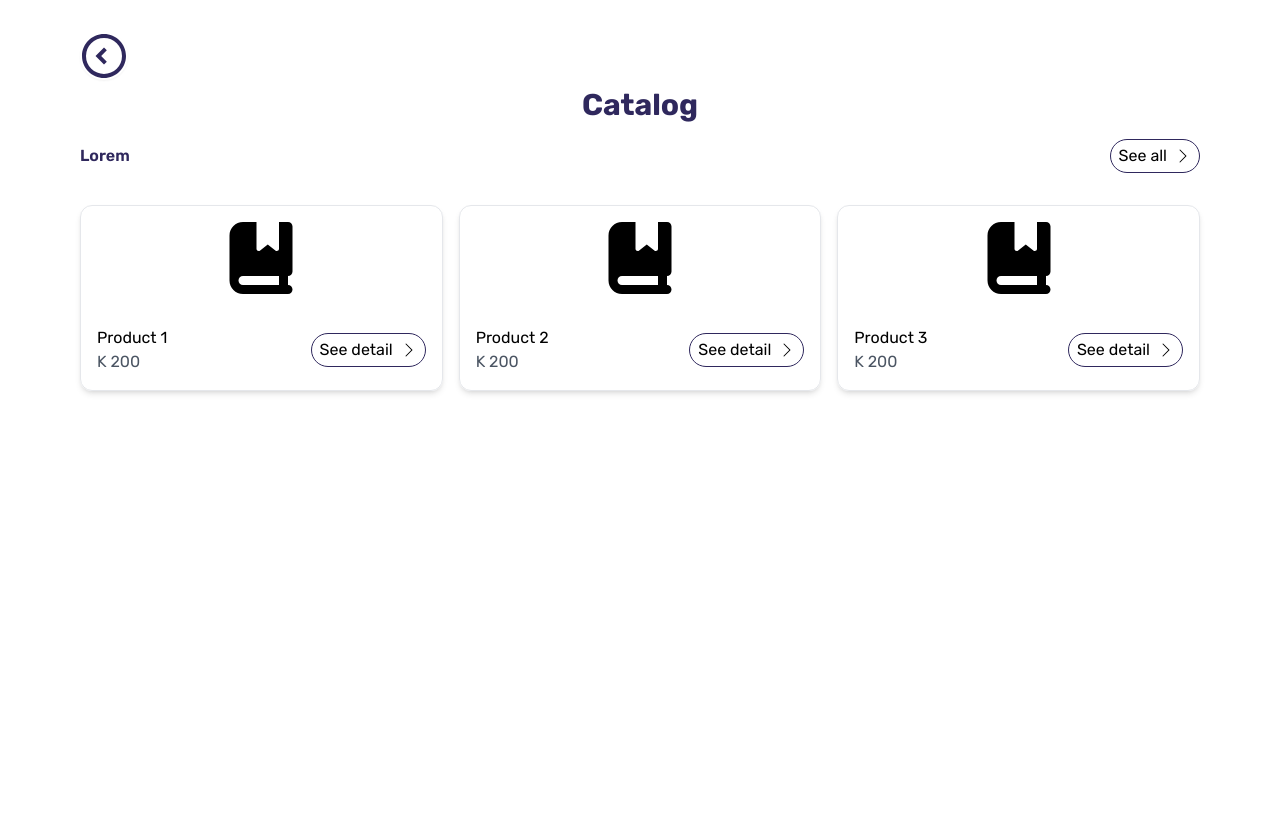
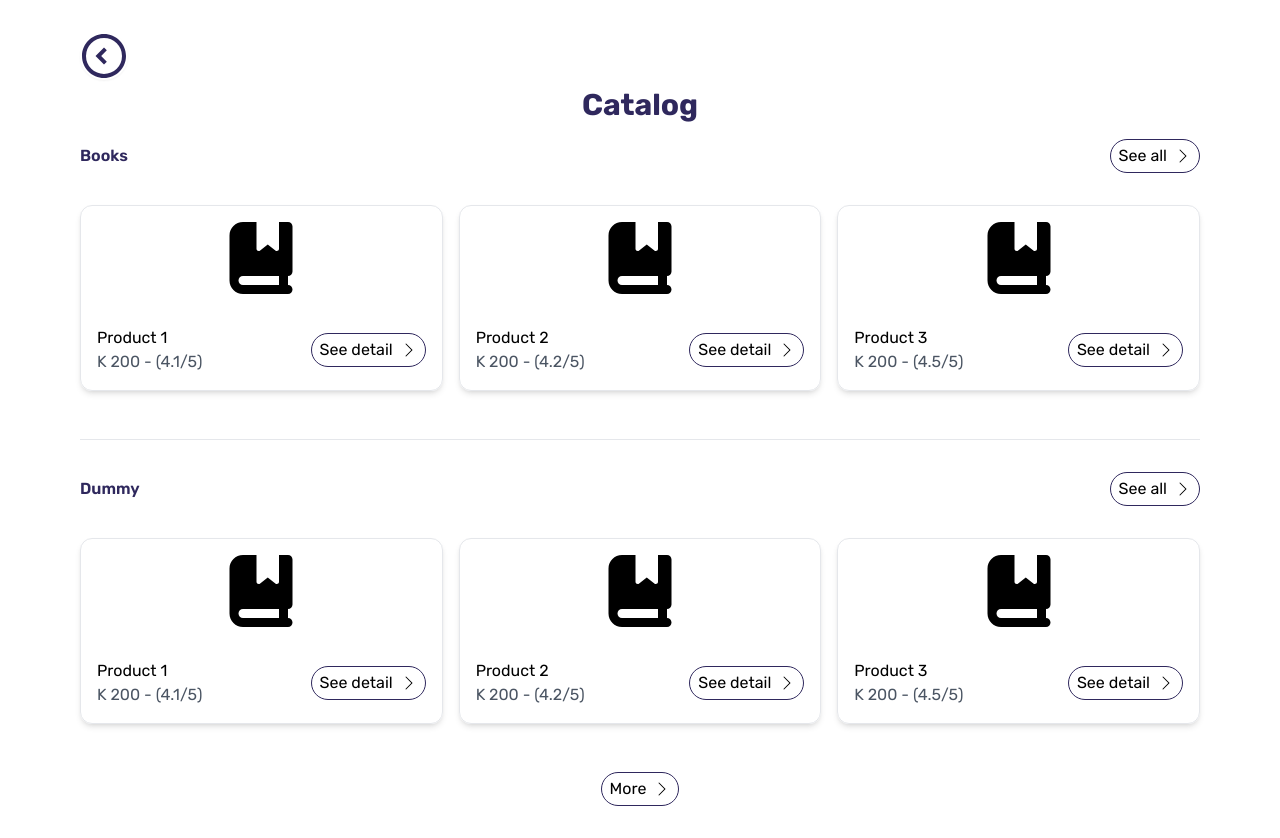
Before and after one commit to convenirtech/Convenir-web, a React (Vite) app: page /catalog in a window 1280 px wide. Before the commit the page ends 800 px from the top, so only its background shows below. Built offline with nearby package versions, Linux system fonts and the light colour scheme.

Commit message:
catalog and router fix

```diff
--- a/src/constants/catalog.jsx
+++ b/src/constants/catalog.jsx
@@ -7,6 +7,7 @@ export const catalog1 = [
     ),
     name: "Product 1",
     price: "200",
+    rating:"4.1"
   },
   {
     image: (
@@ -16,6 +17,7 @@ export const catalog1 = [
     ),
     name: "Product 2",
     price: "200",
+    rating:"4.2"
   },
   {
     image: (
@@ -25,5 +27,6 @@ export const catalog1 = [
     ),
     name: "Product 3",
     price: "200",
+    rating:"4.5"
   },
 ];
--- a/src/pages/Catalog.jsx
+++ b/src/pages/Catalog.jsx
@@ -30,7 +30,62 @@ const Catalog = () => {
         </h1>
         <div className=" w-full flex flex-col mt-4">
           <div className=" w-full items-center flex justify-between">
-            <span className=" text-[#2f285d] font-semibold">Lorem</span>
+            <span className=" text-[#2f285d] font-semibold">Books</span>
+            <button className=" flex group items-center gap-2 rounded-full px-1 md:px-2 md:py-1 border border-[#2f285d] hover:shadow-lg delay-100 duration-300">
+              <span>See all</span>
+              <svg
+                fill="currentColor"
+                viewBox="0 0 16 16"
+                height="1em"
+                width="1em"
+                className=" group-hover:scale-110 duration-300"
+              >
+                <path
+                  fillRule="evenodd"
+                  d="M4.646 1.646a.5.5 0 01.708 0l6 6a.5.5 0 010 .708l-6 6a.5.5 0 01-.708-.708L10.293 8 4.646 2.354a.5.5 0 010-.708z"
+                />
+              </svg>
+            </button>
+          </div>
+          <div className=" grid lg:grid-cols-3 mt-8 gap-4 md:grid-cols-2 border-b pb-12">
+            {catalog1.map((item, i) => (
+              <div
+                key={i}
+                className=" border p-4 rounded-xl grid gap-4 shadow-md hover:shadow-xl duration-300 delay-200"
+              >
+                <div className=" text-7xl flex items-center justify-center">
+                  {item.image}
+                </div>
+                <div className=" w-full justify-between flex items-center mt-4">
+                  <div>
+                    <p>{item.name}</p>
+                    <p className=" text-gray-600">
+                      K {item.price} - ({item.rating}/5)
+                    </p>
+                  </div>
+                  <button className=" flex group items-center gap-2 rounded-full px-1 md:px-2 md:py-1 border border-[#2f285d] hover:shadow-lg delay-100 duration-300">
+                    <span>See detail</span>
+                    <svg
+                      fill="currentColor"
+                      viewBox="0 0 16 16"
+                      height="1em"
+                      width="1em"
+                      className=" group-hover:scale-110 duration-300"
+                    >
+                      <path
+                        fillRule="evenodd"
+                        d="M4.646 1.646a.5.5 0 01.708 0l6 6a.5.5 0 010 .708l-6 6a.5.5 0 01-.708-.708L10.293 8 4.646 2.354a.5.5 0 010-.708z"
+                      />
+                    </svg>
+                  </button>
+                </div>
+              </div>
+            ))}
+          </div>
+        </div>
+        <div className=" w-full flex flex-col mt-8">
+          <div className=" w-full items-center flex justify-between">
+            <span className=" text-[#2f285d] font-semibold">Dummy</span>
             <button className=" flex group items-center gap-2 rounded-full px-1 md:px-2 md:py-1 border border-[#2f285d] hover:shadow-lg delay-100 duration-300">
               <span>See all</span>
               <svg
@@ -49,14 +104,19 @@ const Catalog = () => {
           </div>
           <div className=" grid lg:grid-cols-3 mt-8 gap-4 md:grid-cols-2">
             {catalog1.map((item, i) => (
-              <div key={i} className=" border p-4 rounded-xl grid gap-4 shadow-md hover:shadow-xl duration-300 delay-200">
+              <div
+                key={i}
+                className=" border p-4 rounded-xl grid gap-4 shadow-md hover:shadow-xl duration-300 delay-200"
+              >
                 <div className=" text-7xl flex items-center justify-center">
                   {item.image}
                 </div>
                 <div className=" w-full justify-between flex items-center mt-4">
                   <div>
                     <p>{item.name}</p>
-                    <p className=" text-gray-600">K {item.price}</p>
+                    <p className=" text-gray-600">
+                      K {item.price} - ({item.rating}/5)
+                    </p>
                   </div>
                   <button className=" flex group items-center gap-2 rounded-full px-1 md:px-2 md:py-1 border border-[#2f285d] hover:shadow-lg delay-100 duration-300">
                     <span>See detail</span>
@@ -79,6 +139,23 @@ const Catalog = () => {
           </div>
         </div>
       </main>
+      <div className=" w-full items-center justify-center flex mt-12">
+        <button className=" flex group items-center gap-2 rounded-full px-2 md:px-2 md:py-1 border border-[#2f285d] hover:shadow-lg delay-100 duration-300">
+          <span>More</span>
+          <svg
+            fill="currentColor"
+            viewBox="0 0 16 16"
+            height="1em"
+            width="1em"
+            className=" group-hover:scale-110 duration-300"
+          >
+            <path
+              fillRule="evenodd"
+              d="M4.646 1.646a.5.5 0 01.708 0l6 6a.5.5 0 010 .708l-6 6a.5.5 0 01-.708-.708L10.293 8 4.646 2.354a.5.5 0 010-.708z"
+            />
+          </svg>
+        </button>
+      </div>
     </section>
   );
 };
```
